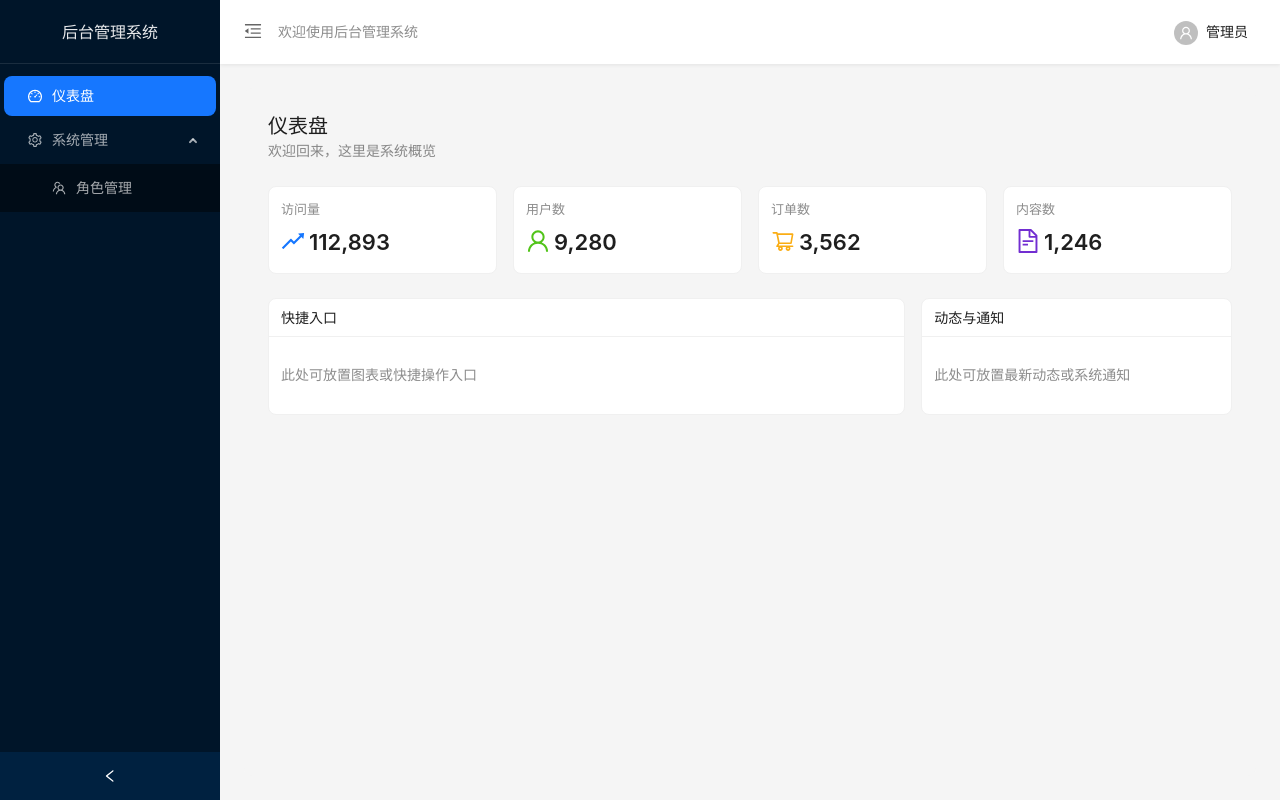
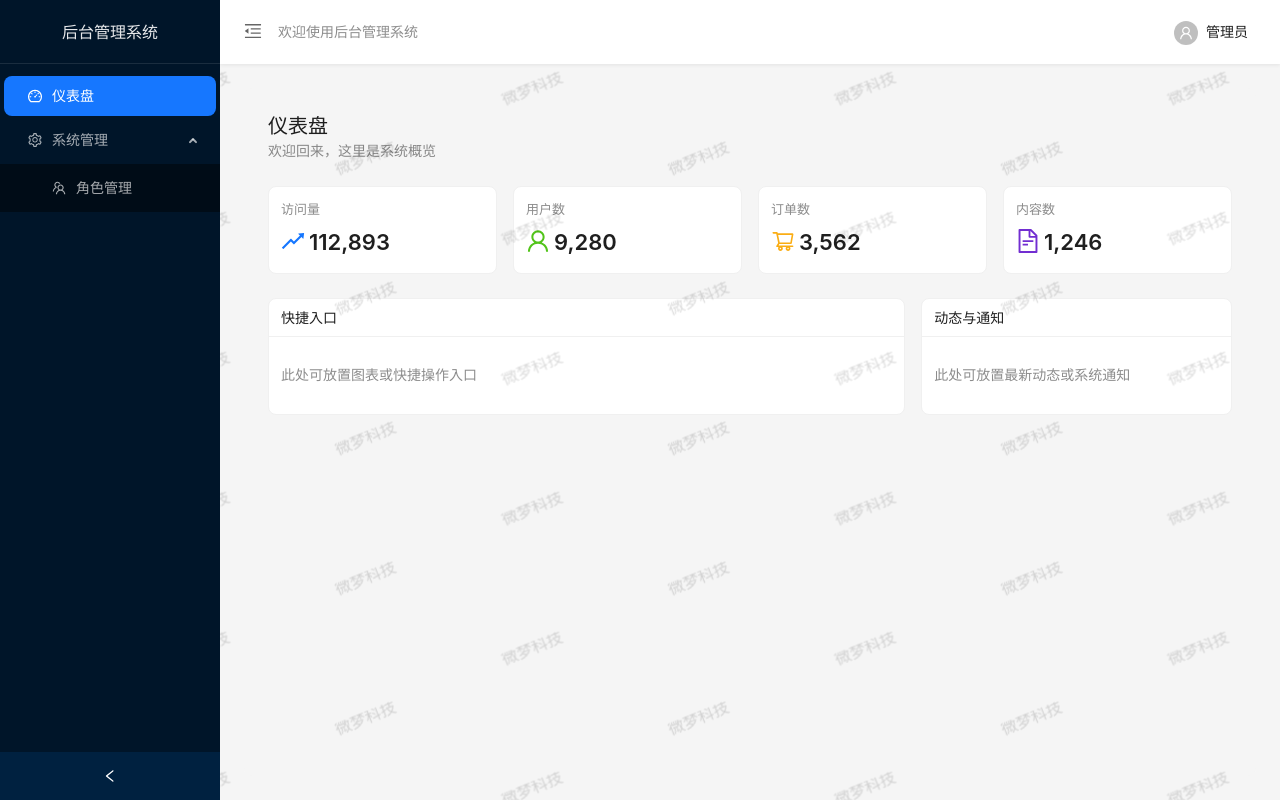
Before and after one commit to jerry-dev-start/gin-react-admin-ui, a React (Vite) app: page /dashboard in a window 1280 px wide. Built offline with nearby package versions, Linux system fonts and the light colour scheme.

Commit message:
feta:增加水印功能

```diff
--- a/src/layouts/MainLayout.tsx
+++ b/src/layouts/MainLayout.tsx
@@ -1,6 +1,6 @@
 import { useState } from 'react';
 import { useLocation, useNavigate, Outlet } from 'react-router-dom';
-import { Layout, Menu, Dropdown, Avatar, Space, Typography } from 'antd';
+import { Layout, Menu, Dropdown, Avatar, Space, Typography, Watermark } from 'antd';
 import type { MenuProps } from 'antd';
 import {
   DashboardOutlined,
@@ -68,7 +68,8 @@
   ];
 
   return (
-    <Layout className={`${styles.layout} ${collapsed ? styles.layoutCollapsed : ''}`}>
+    <Watermark content="微梦科技" style={{ minHeight: '100vh' }}>
+      <Layout className={`${styles.layout} ${collapsed ? styles.layoutCollapsed : ''}`}>
       <Sider
         theme="dark"
         width={SIDER_WIDTH}
@@ -119,5 +120,6 @@
         </Content>
       </Layout>
     </Layout>
+    </Watermark>
   );
 }
```
